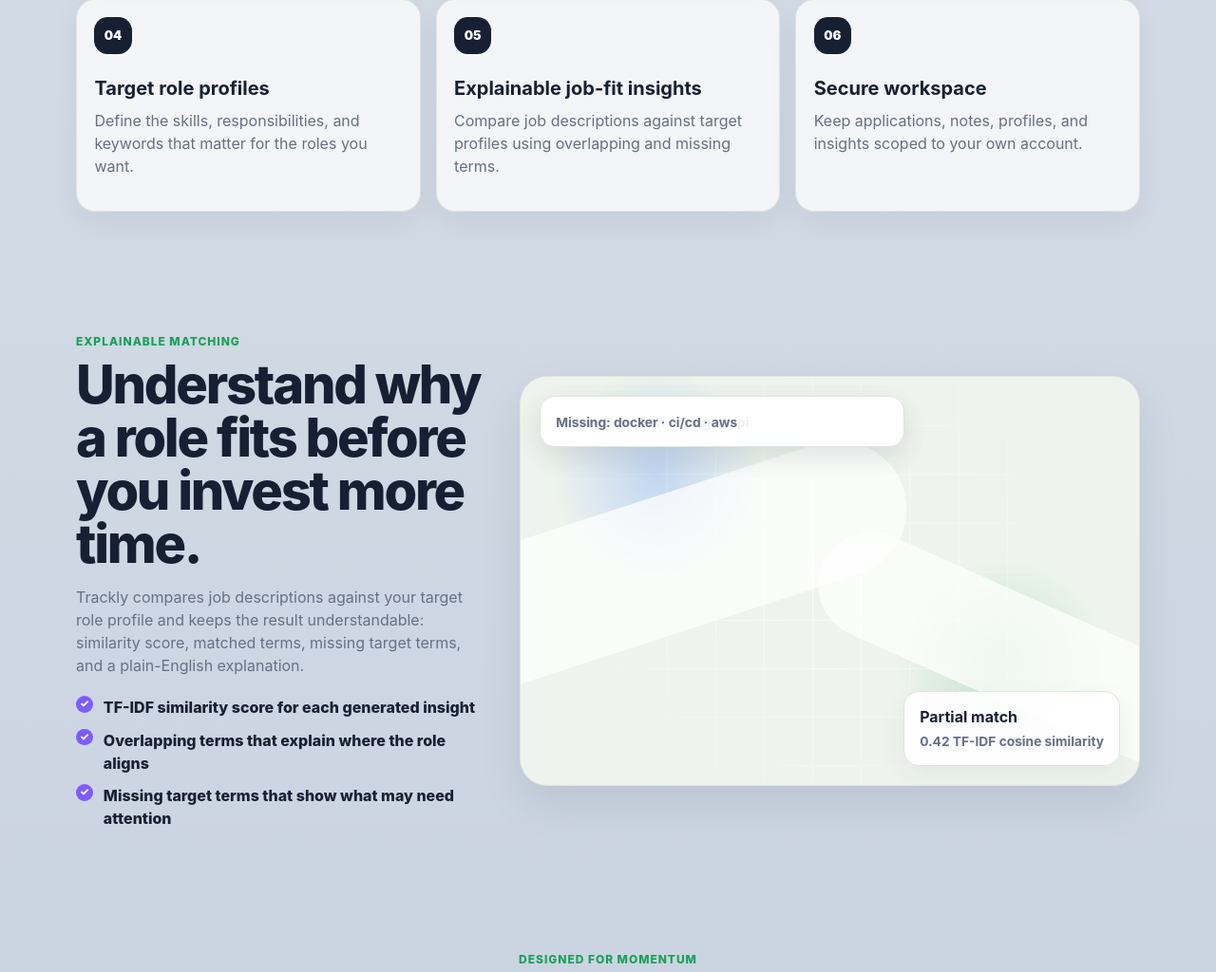
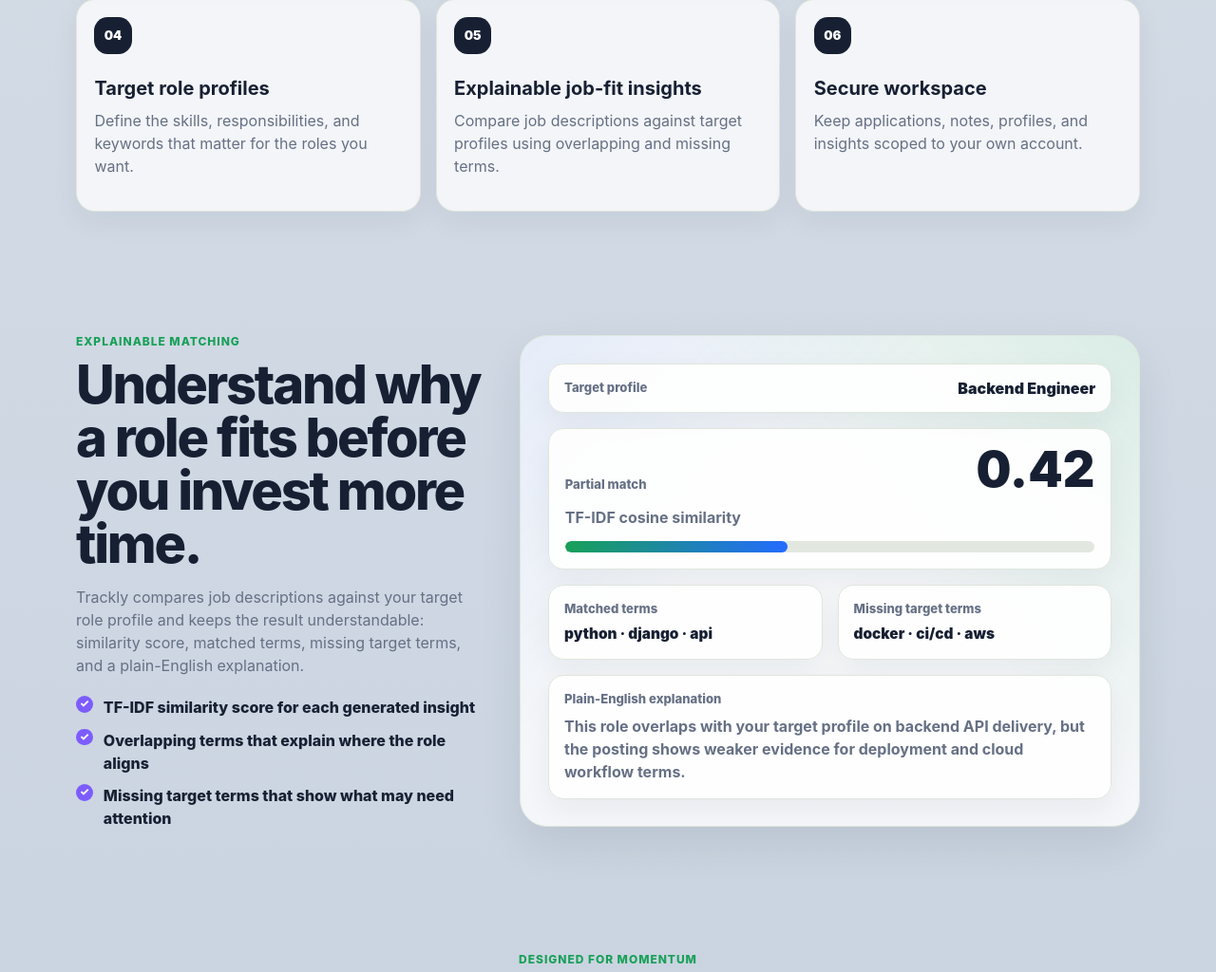
Before and after one commit to AAdewunmi/Trackly-Job-Applications-Tracker-Project, a Django app: page / in a window 1280 px wide. Shown: the part 2221-3245 px from the top of the page at 95% size. Run offline with Django 5.2, Linux system fonts and the light colour scheme.

Commit message:
feat(home): enhance job-fit insight preview with detailed scoring and explanations

```diff
--- a/static/css/theme.css
+++ b/static/css/theme.css
@@ -1925,6 +1925,114 @@ textarea:focus {
   padding: 0.85rem 1rem;
 }
 
+.tl-insight-preview {
+  display: grid;
+  align-content: center;
+  gap: 1rem;
+  min-height: 27rem;
+  border: 1px solid var(--tl-border);
+  border-radius: 1.8rem;
+  background:
+    linear-gradient(135deg, rgba(36, 107, 254, 0.08), transparent 38%),
+    linear-gradient(225deg, rgba(24, 160, 88, 0.12), transparent 42%),
+    rgba(255, 255, 255, 0.8);
+  box-shadow: var(--tl-shadow);
+  padding: clamp(1.1rem, 3vw, 1.8rem);
+}
+
+.tl-insight-preview-header,
+.tl-insight-score-card,
+.tl-insight-term-grid > div,
+.tl-insight-explanation-card {
+  border: 1px solid var(--tl-border);
+  border-radius: 1rem;
+  background: rgba(255, 255, 255, 0.9);
+  box-shadow: var(--tl-shadow-soft);
+}
+
+.tl-insight-preview-header {
+  display: flex;
+  align-items: center;
+  justify-content: space-between;
+  gap: 1rem;
+  padding: 0.8rem 1rem;
+}
+
+.tl-insight-preview-header span,
+.tl-insight-score-card span,
+.tl-insight-term-grid span,
+.tl-insight-explanation-card span {
+  color: var(--tl-muted);
+  font-size: 0.82rem;
+  font-weight: 850;
+}
+
+.tl-insight-preview-header strong {
+  color: var(--tl-text);
+  font-weight: 900;
+}
+
+.tl-insight-score-card {
+  display: grid;
+  gap: 0.8rem;
+  padding: 1.05rem;
+}
+
+.tl-insight-score-card div:first-child {
+  display: flex;
+  align-items: end;
+  justify-content: space-between;
+  gap: 1rem;
+}
+
+.tl-insight-score-card strong {
+  color: var(--tl-text);
+  font-size: clamp(2.2rem, 5vw, 3.25rem);
+  font-weight: 900;
+  line-height: 1;
+}
+
+.tl-insight-score-card p,
+.tl-insight-explanation-card p {
+  margin: 0;
+  color: var(--tl-muted);
+  font-weight: 750;
+}
+
+.tl-insight-score-track {
+  height: 0.75rem;
+  overflow: hidden;
+  border-radius: 999px;
+  background: #e2e8e0;
+}
+
+.tl-insight-score-track span {
+  display: block;
+  height: 100%;
+  border-radius: inherit;
+  background: linear-gradient(90deg, var(--tl-primary), #246bfe);
+}
+
+.tl-insight-term-grid {
+  display: grid;
+  gap: 1rem;
+  grid-template-columns: repeat(2, minmax(0, 1fr));
+}
+
+.tl-insight-term-grid > div,
+.tl-insight-explanation-card {
+  display: grid;
+  gap: 0.4rem;
+  padding: 0.95rem 1rem;
+}
+
+.tl-insight-term-grid strong {
+  color: var(--tl-text);
+  font-size: 0.96rem;
+  font-weight: 900;
+  line-height: 1.35;
+}
+
 .tl-timeline-panel {
   display: grid;
   gap: 1rem;
--- a/templates/base.html
+++ b/templates/base.html
@@ -6,7 +6,7 @@
     <meta charset="utf-8">
     <meta name="viewport" content="width=device-width, initial-scale=1">
     <title>{% block title %}Trackly{% endblock %}</title>
-    <link href="{% static 'css/theme.css' %}?v=20260615-dashboard-visualisations-01" rel="stylesheet">
+    <link href="{% static 'css/theme.css' %}?v=20260615-landing-insight-preview-01" rel="stylesheet">
     <script src="https://unpkg.com/htmx.org@2.0.4" defer></script>
   </head>
   <body class="{% block body_class %}{% endblock %}">
--- a/templates/home.html
+++ b/templates/home.html
@@ -91,17 +91,37 @@
         </div>
     </div>
 
-    <div id="insights-preview" class="tl-map-preview" aria-label="Job-fit insight preview">
-        <div class="tl-map-grid"></div>
-        <div class="tl-map-card">
-            <strong>Partial match</strong>
-            <span>0.42 TF-IDF cosine similarity</span>
+    <div id="insights-preview" class="tl-insight-preview" aria-label="Job-fit insight preview">
+        <div class="tl-insight-preview-header">
+            <span>Target profile</span>
+            <strong>Backend Engineer</strong>
         </div>
-        <div class="tl-map-search">
-            <span>Matched: python · django · api</span>
+
+        <div class="tl-insight-score-card">
+            <div>
+                <span>Partial match</span>
+                <strong>0.42</strong>
+            </div>
+            <p>TF-IDF cosine similarity</p>
+            <div class="tl-insight-score-track">
+                <span style="width: 42%"></span>
+            </div>
         </div>
-        <div class="tl-map-search">
-            <span>Missing: docker · ci/cd · aws</span>
+
+        <div class="tl-insight-term-grid">
+            <div>
+                <span>Matched terms</span>
+                <strong>python · django · api</strong>
+            </div>
+            <div>
+                <span>Missing target terms</span>
+                <strong>docker · ci/cd · aws</strong>
+            </div>
+        </div>
+
+        <div class="tl-insight-explanation-card">
+            <span>Plain-English explanation</span>
+            <p>This role overlaps with your target profile on backend API delivery, but the posting shows weaker evidence for deployment and cloud workflow terms.</p>
         </div>
     </div>
 </section>
```
Also changed, not shown: config/tests/test_home_view.py (+2 -0 lines).
